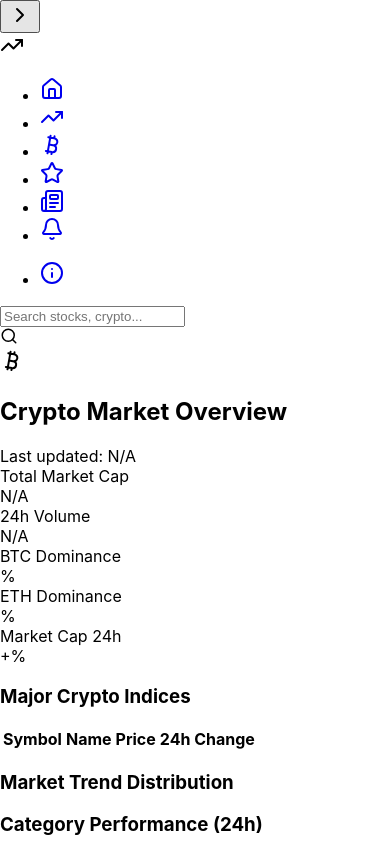
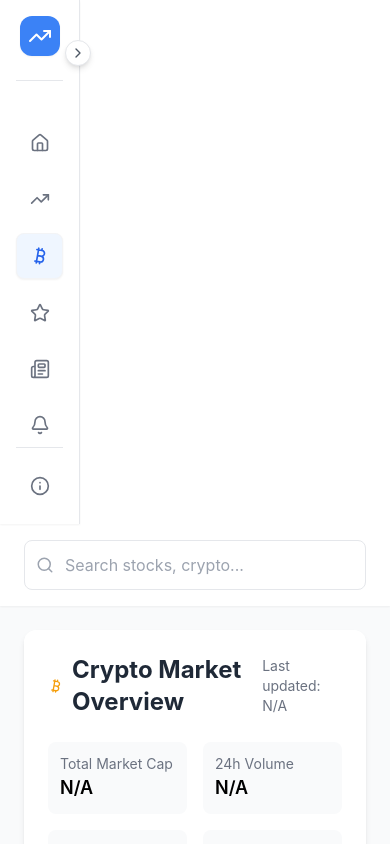
Before and after one commit to zaninifrancesco/market-analytics-dashboard-, a React (Create React App) app in the folder frontend/: page /crypto in a window 390 px wide. Shown: the top 844 px of the page. Built offline with nearby package versions, Linux system fonts and the light colour scheme.

Commit message:
Refactor Sidebar component styles for improved responsiveness and update global CSS for better layout handling

```diff
--- a/frontend/src/components/Sidebar.js
+++ b/frontend/src/components/Sidebar.js
@@ -33,12 +33,12 @@ const Sidebar = () => {
 
   return (
     <aside
-      className={`
-        ${collapsed ? 'w-20' : 'w-72'}
-        transition-all duration-300 bg-white border-r border-gray-200
-        text-gray-800 shadow-sm flex-shrink-0
-        md:h-screen h-auto z-10
-      `}
+      className={`${
+        collapsed ? 'w-20' : 'w-72'
+      } transition-all duration-300 bg-white border-r border-gray-200
+      text-gray-800 shadow-sm flex-shrink-0
+      ${window.innerWidth < 768 ? 'h-auto' : 'h-screen'}
+      md:flex md:flex-col justify-between p-4 relative`}
     >
       {/* Toggle button */}
       <button
--- a/frontend/src/index.css
+++ b/frontend/src/index.css
@@ -1,11 +1,3 @@
-/* Aggiungi questo in cima al file */
-html, body, #root {
-  height: 100%;
-  width: 100%;
-  overflow-x: hidden;
-  -webkit-overflow-scrolling: touch;
-}
-
 @import "tailwindcss/base";
 @import "tailwindcss/components";
 @import "tailwindcss/utilities";
```
